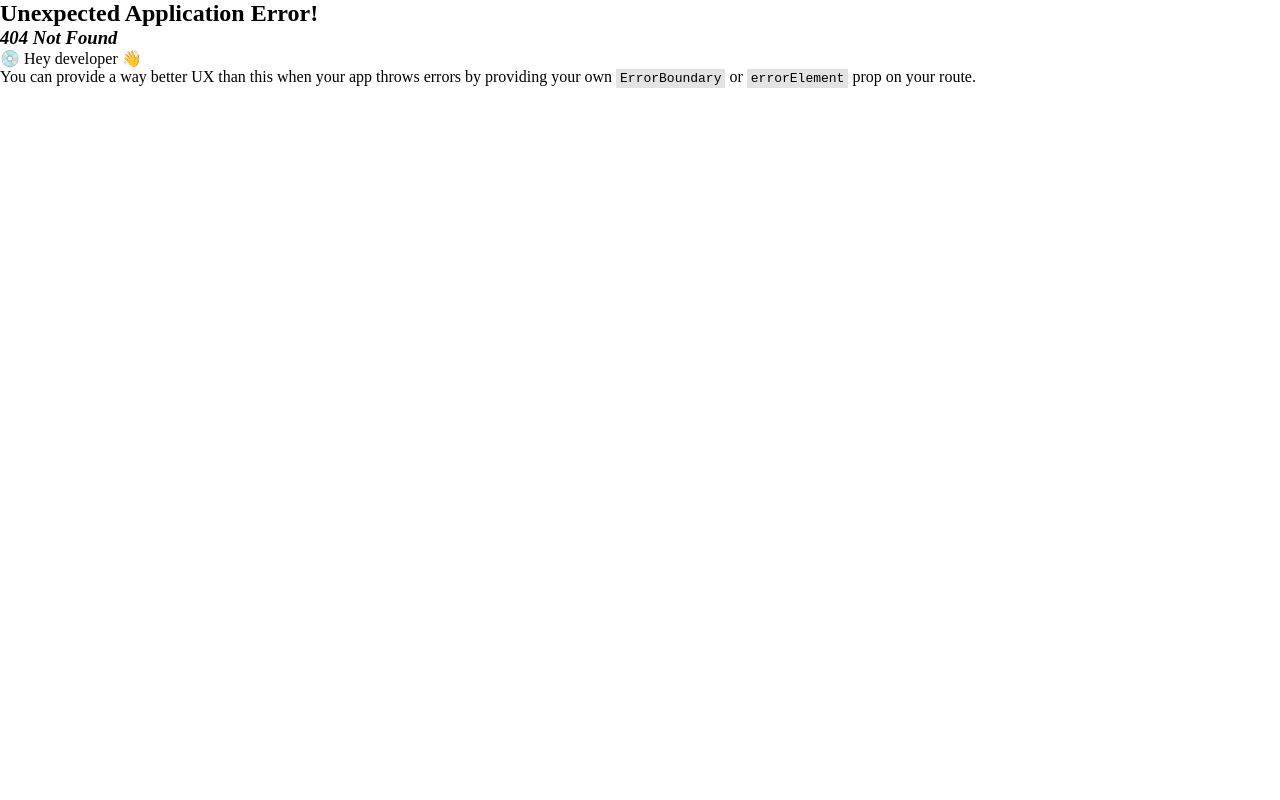
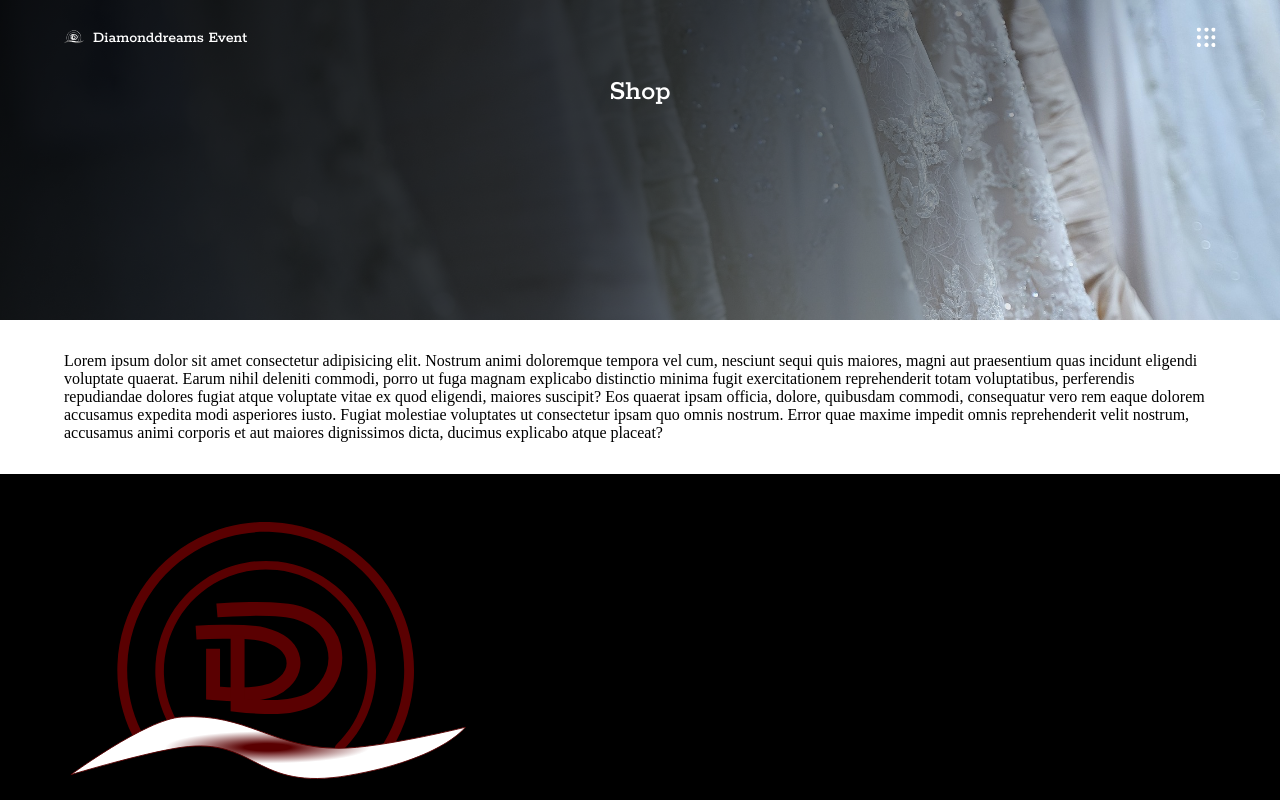
Before and after one commit to tosxin-456/diamond-dreams, a React (Vite) app: page /Shop in a window 1280 px wide. Before the commit this address had no page. Shown: the top 800 px of the page. Built offline with nearby package versions, Linux system fonts and the light colour scheme.

Commit message:
Add shop and blog page

```diff
--- a/src/App.jsx
+++ b/src/App.jsx
@@ -5,13 +5,17 @@ import {
   RouterProvider
 } from 'react-router-dom';
 import Navbar from "./layout/Navbar";
+import BlogWrap from './pages/blog/Blog';
 import Home from "./pages/home/Hompage";
+import ShopWrap from './pages/shop/Shop';
 
 const router = createBrowserRouter(
   createRoutesFromElements(
     <Route>
       <Route element={<Navbar/>}>
         <Route index element={<Home/>}/>
+        <Route path='Shop' element={<ShopWrap/>}/>
+        <Route path='Blog' element={<BlogWrap/>} />
       </Route>
     </Route>
   )
--- a/src/index.css
+++ b/src/index.css
@@ -86,6 +86,21 @@ header.homeHeader.two {
 
 header.homeHeader.three {
   background-image: url(./assets/images/event.jpeg);
+}
+
+header.homeHeader.shop {
+  background-image: url(./assets/images/shop.jpeg);
+}
+
+header.homeHeader.blog {
+  background-image: url(./assets/images/wedding.jpeg);
+}
+
+header.homeHeader.shop .landContainer{
+  display: flex;
+  flex-direction: column;
+  align-items: center;
+  justify-content: center;
 }
 
 header.homeHeader::before {
--- a/src/layout/Navbar.jsx
+++ b/src/layout/Navbar.jsx
@@ -9,11 +9,12 @@ import instagram from '../assets/icons/instagram.svg';
 import twitx from '../assets/icons/twitter.svg';
 
 import { useState, useEffect } from 'react';
-import { Outlet } from 'react-router-dom';
+import { NavLink, Outlet, useLocation } from 'react-router-dom';
 
 const Navbar = () => {
   const [currentHeader, setCurrentHeader] = useState("one");
   const [toggleNav, setToggleNav] = useState(false);
+  const location = useLocation();
 
   const handleNavToggle = () => {
     setToggleNav(!toggleNav);
@@ -22,14 +23,24 @@ const Navbar = () => {
   useEffect(() => {
     const headers = ["one", "two", "three"];
     let currentIndex = 0;
+    let interval;
 
-    const interval = setInterval(() => {
-      currentIndex = (currentIndex + 1) % headers.length;
-      setCurrentHeader(headers[currentIndex]);
-    }, 5000);
+    if (!location.pathname.includes('/Shop') && !location.pathname.includes('/Blog')) {
+      interval = setInterval(() => {
+        currentIndex = (currentIndex + 1) % headers.length;
+        setCurrentHeader(headers[currentIndex]);
+      }, 5000);
+    }
+
+    // Update currentHeader based on location.pathname
+    if (location.pathname.includes('/Shop')) {
+      setCurrentHeader("shop");
+    } else if (location.pathname.includes('/Blog')) {
+      setCurrentHeader("blog");
+    }
 
     return () => clearInterval(interval);
-  }, []);
+  }, [location.pathname]);
 
   return (
     <>
@@ -44,13 +55,13 @@ const Navbar = () => {
                 alt="Close"
               />
               <ul>
-                <li>Home</li>
-                <li>Shop</li>
-                <li>Our Blog</li>
-                <li>Contact us</li>
-                <li>Our academy</li>
-                <li>Planning</li>
-                <li><img src={cartIcon} alt="" /></li>
+                <li><NavLink onClick={() => {handleNavToggle(); Window.reload()}} to='/'>Home</NavLink></li>
+                <li><NavLink onClick={handleNavToggle} to='Shop'>Shop</NavLink></li>
+                <li><NavLink onClick={handleNavToggle} to='Blog'>Our Blog</NavLink></li>
+                <li><NavLink onClick={handleNavToggle}>Contact us</NavLink></li>
+                <li><NavLink onClick={handleNavToggle}>Our academy</NavLink></li>
+                <li><NavLink onClick={handleNavToggle}>Planning</NavLink></li>
+                <li><NavLink onClick={handleNavToggle}><img src={cartIcon} alt="" /></NavLink></li>
               </ul>
             </div>
           </nav>
@@ -70,10 +81,11 @@ const Navbar = () => {
             </ul>
           </nav>
           <div className="landContainer rule">
-            {currentHeader === "one" && <p>Add a Touch of Glamour to Your Wedding</p>}
-            {currentHeader === "two" && <p>Your gateway to wedding expertise, creativity and professional connections</p>}
-            {currentHeader === "three" && <p>Creating seamless, unforgettable moments for your special day</p>}
-            <button>Shop Now</button>
+            {currentHeader === "one" && <><p>Add a Touch of Glamour to Your Wedding</p> <button>Shop Now</button></>}
+            {currentHeader === "two" && <><p>Your gateway to wedding expertise, creativity and professional connections</p> <button>Shop Now</button></>}
+            {currentHeader === "three" && <><p>Creating seamless, unforgettable moments for your special day</p> <button>Shop Now</button></>}
+            {currentHeader === 'shop' && <p>Shop</p>}
+            {currentHeader === 'blog' && <p>Blog</p>}
           </div>
         </div>
       </header>
--- /dev/null
+++ b/src/pages/blog/Blog.jsx
@@ -0,0 +1,9 @@
+const BlogWrap = () => {
+  return (
+    <>
+      <p>We offer a carefully curated collection of wedding dresses and accessories to make your special day truly magical. Explore our diverse range, from timeless classics to on-trend styles, designed to suit every bride's unique vision. Our commitment is to provide a personalized experience, helping you find 'the one' among our stunning gowns and adornments. Celebrate your individuality with our thoughtfully crafted pieces, ensuring you radiate confidence and beauty on your wedding day. At diamonddreams, we believe in making your journey to 'I do' as memorable and enchanting as the day itself.</p>
+    </>
+  );
+}
+
+export default BlogWrap;
--- /dev/null
+++ b/src/pages/shop/Shop.jsx
@@ -0,0 +1,9 @@
+const ShopWrap = () => {
+  return (
+    <>
+      Lorem ipsum dolor sit amet consectetur adipisicing elit. Nostrum animi doloremque tempora vel cum, nesciunt sequi quis maiores, magni aut praesentium quas incidunt eligendi voluptate quaerat. Earum nihil deleniti commodi, porro ut fuga magnam explicabo distinctio minima fugit exercitationem reprehenderit totam voluptatibus, perferendis repudiandae dolores fugiat atque voluptate vitae ex quod eligendi, maiores suscipit? Eos quaerat ipsam officia, dolore, quibusdam commodi, consequatur vero rem eaque dolorem accusamus expedita modi asperiores iusto. Fugiat molestiae voluptates ut consectetur ipsam quo omnis nostrum. Error quae maxime impedit omnis reprehenderit velit nostrum, accusamus animi corporis et aut maiores dignissimos dicta, ducimus explicabo atque placeat?
+    </>
+  );
+}
+
+export default ShopWrap;
```
